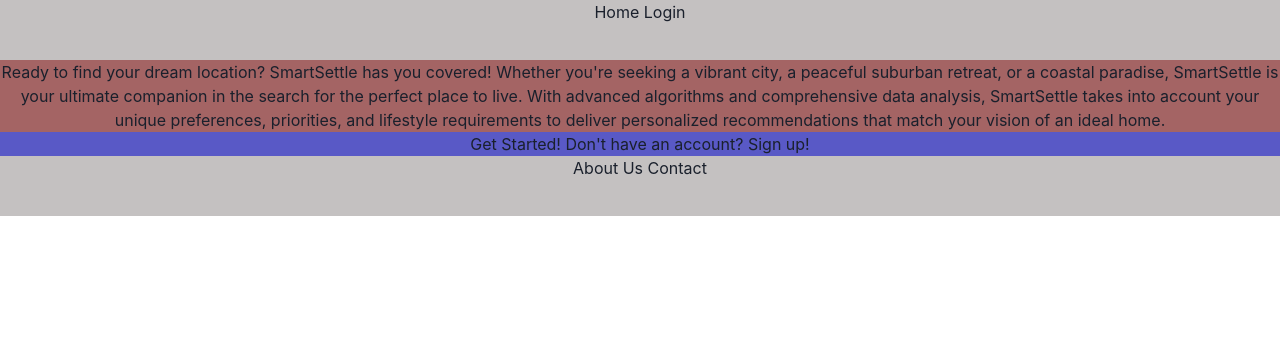
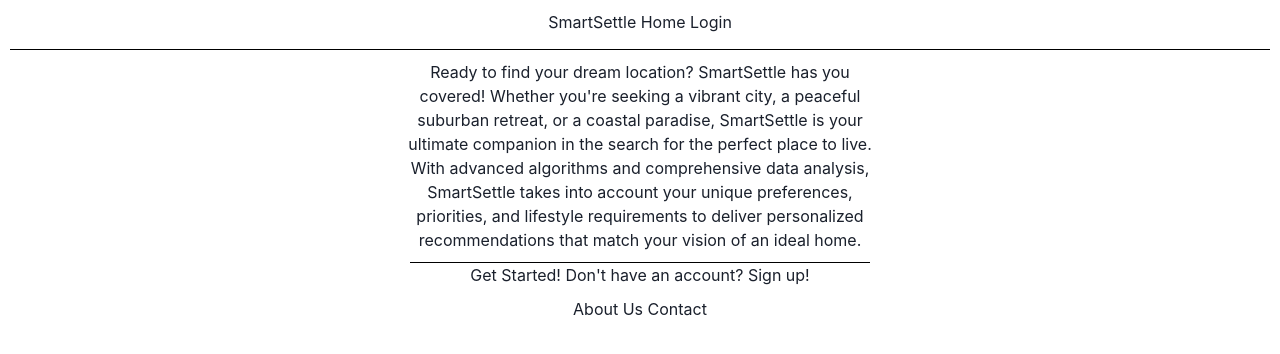
Before and after one commit to daregula/smart-settle, a React (Create React App) app: page / in a window 1280 px wide. Shown: the top 354 px of the page. Built offline with nearby package versions, Linux system fonts and the light colour scheme.

Commit message:
Messed with some css

```diff
--- a/src/Footer.js
+++ b/src/Footer.js
@@ -4,7 +4,7 @@
 
 export const Footer = () => {
     return (
-        <div className='navbar'>
+        <div className='footer'>
             <Link to="/about"> About Us </Link>
             <Link to="/contact"> Contact </Link>
         </div>
--- a/src/Navbar.js
+++ b/src/Navbar.js
@@ -5,6 +5,7 @@
 export const Navbar = () => {
   return (
     <div className='navbar'>
+        SmartSettle
         <Link to="/"> Home </Link>
         <Link to="/login"> Login </Link>
     </div>
--- a/src/pages/Home.js
+++ b/src/pages/Home.js
@@ -3,7 +3,7 @@
 
 export const Home = () => {
     return (
-        <div>
+        <div className='container'>
             <div className='intro'>
                 Ready to find your dream location? SmartSettle has you covered! Whether you're seeking a vibrant city, a peaceful suburban retreat, or a coastal paradise, SmartSettle is your ultimate companion in the search for the perfect place to live. With advanced algorithms and comprehensive data analysis, SmartSettle takes into account your unique preferences, priorities, and lifestyle requirements to deliver personalized recommendations that match your vision of an ideal home.
             </div>
--- a/src/styles/Home.css
+++ b/src/styles/Home.css
@@ -1,7 +1,14 @@
+.container {
+    margin-left: auto;
+    margin-right: auto;
+    width: 30em
+}
+
 .intro {
-    background-color: rgb(164, 100, 100);
+
 }
 
 .signup {
-    background-color: rgb(89, 89, 198)
+    margin: 10px;
+    border-top: 0.5px solid black;
 }
--- a/src/styles/Navbar.css
+++ b/src/styles/Navbar.css
@@ -1,4 +1,5 @@
 .navbar {
-    background-color: rgb(196, 193, 193);
-    height: 60px;
+    border-bottom: 0.5px solid black;
+    height: 40px;
+    margin: 10px;
 }
```
